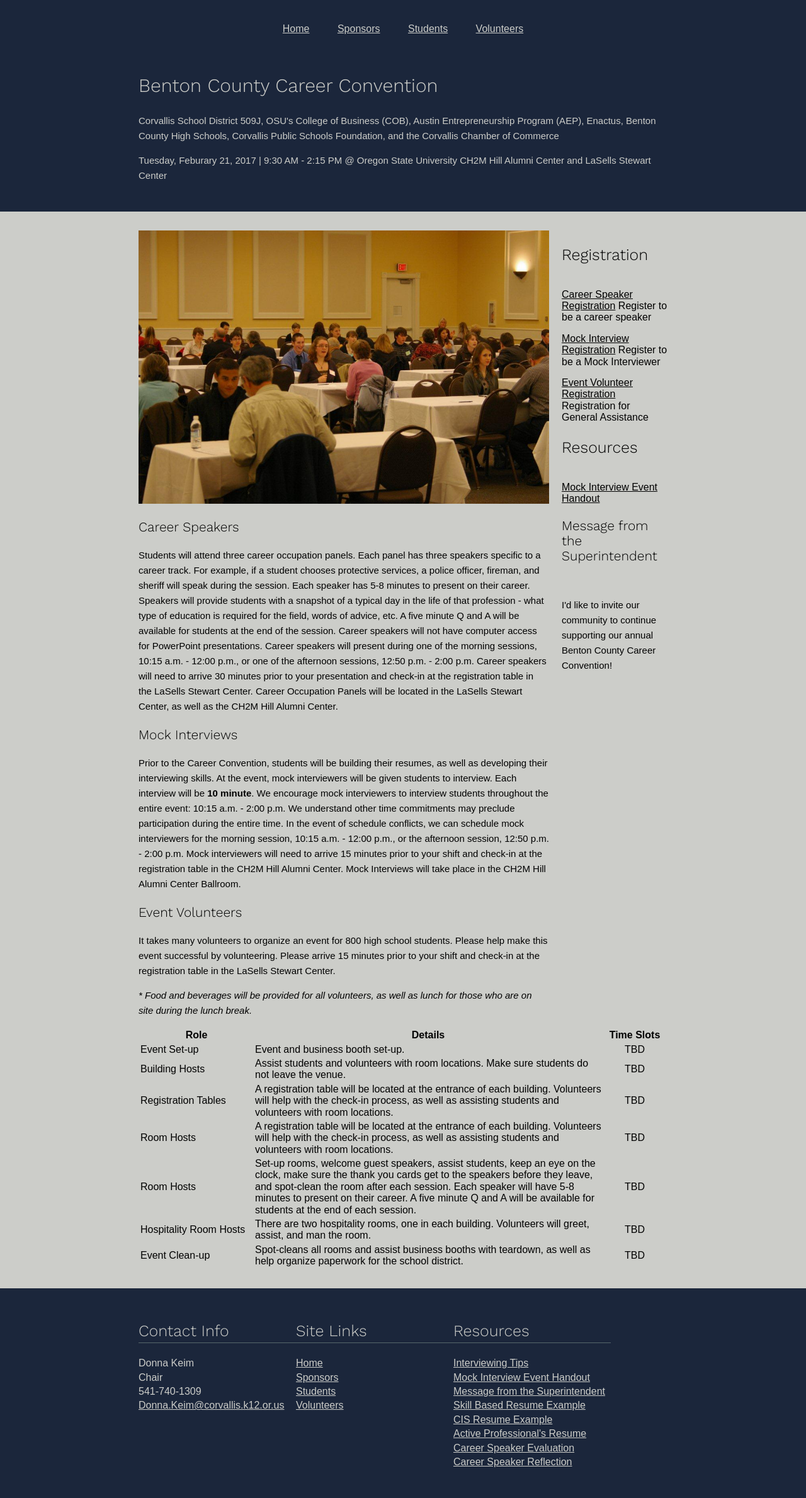
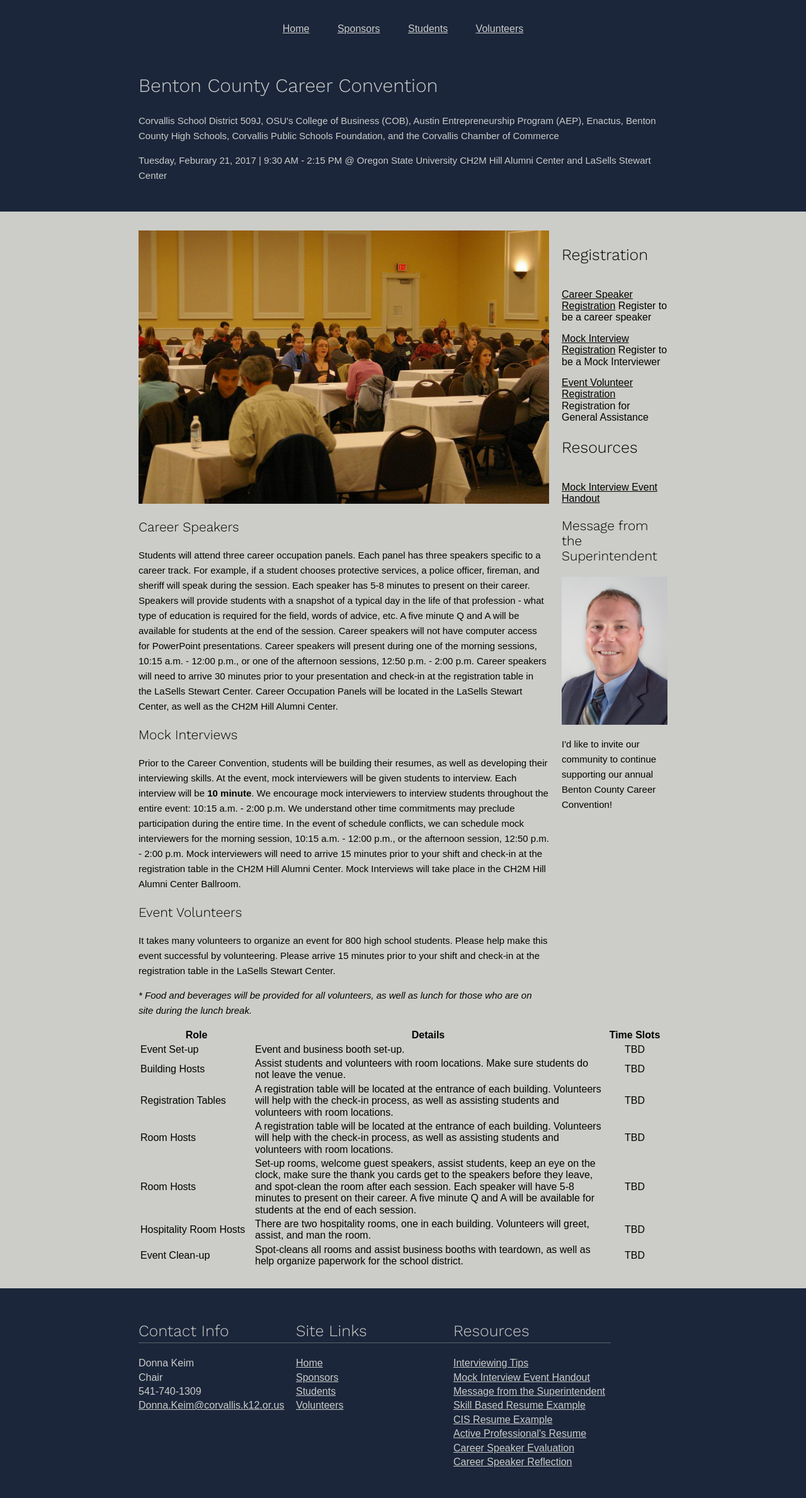
Before and after one commit to peterramsing/benton-county-career-convention, a Jekyll site: the page built from volunteers.html, in a window 1280 px wide. Shown: the whole page at 63% size. Built offline with Jekyll 4.4.1, drawn with Linux system fonts in a browser that asks for light colours.

```diff
--- a/volunteers.html
+++ b/volunteers.html
@@ -51,7 +51,7 @@ title: Volunteers
     {% for resource in site.cc-resources %}
       {% if resource.type == "volunteer" %}
       <li class="links-area__link">
-        <a target="_blank" href="{{ resource.file-name | prepend: site.cc-resources-base-url }}">{{ resource.name }}</a>
+        <a target="_blank" href="{{ site.baseurl }}{{ resource.file-name | prepend: site.cc-resources-base-url }}">{{ resource.name }}</a>
         <span>{{ resource.subtitle }}</span>
       </li>
       {% endif %}
@@ -61,7 +61,7 @@ title: Volunteers
 
   <div class="volunteers-info__superintendent-note">
     <h3 class="volunteers-info__title">Message from the Superintendent</h3>
-    <img class="volunteers-info__superintendent-image" src="{{ site.baseurl }}img/superintendent.png" alt="">
+    <img class="volunteers-info__superintendent-image" src="{{ site.baseurl }}/img/superintendent.png" alt="">
     <p class="volunteers-info__copy">I'd like to invite our community to continue supporting our annual Benton County Career Convention!</p>
   </div>
 </div>
```
